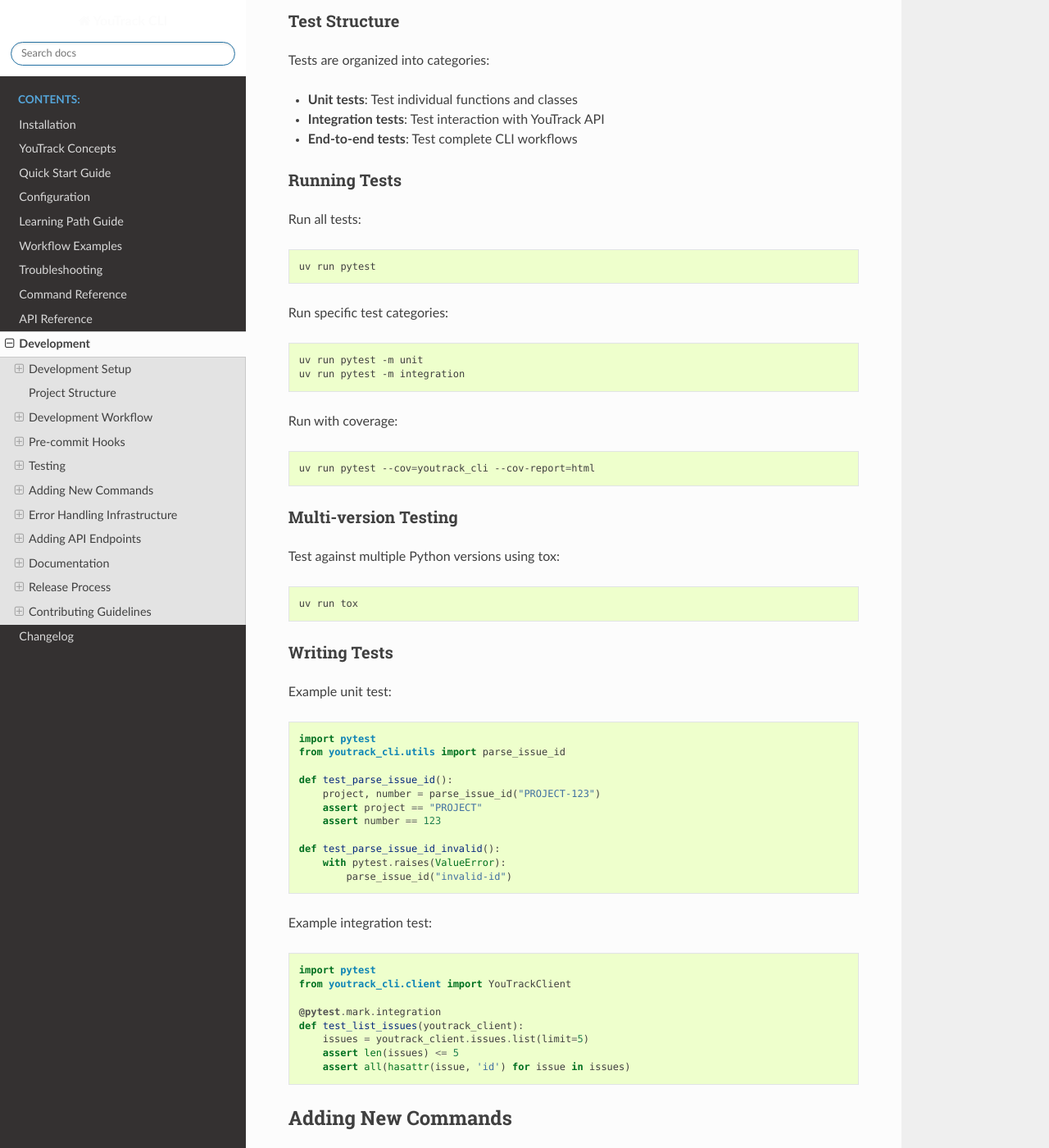
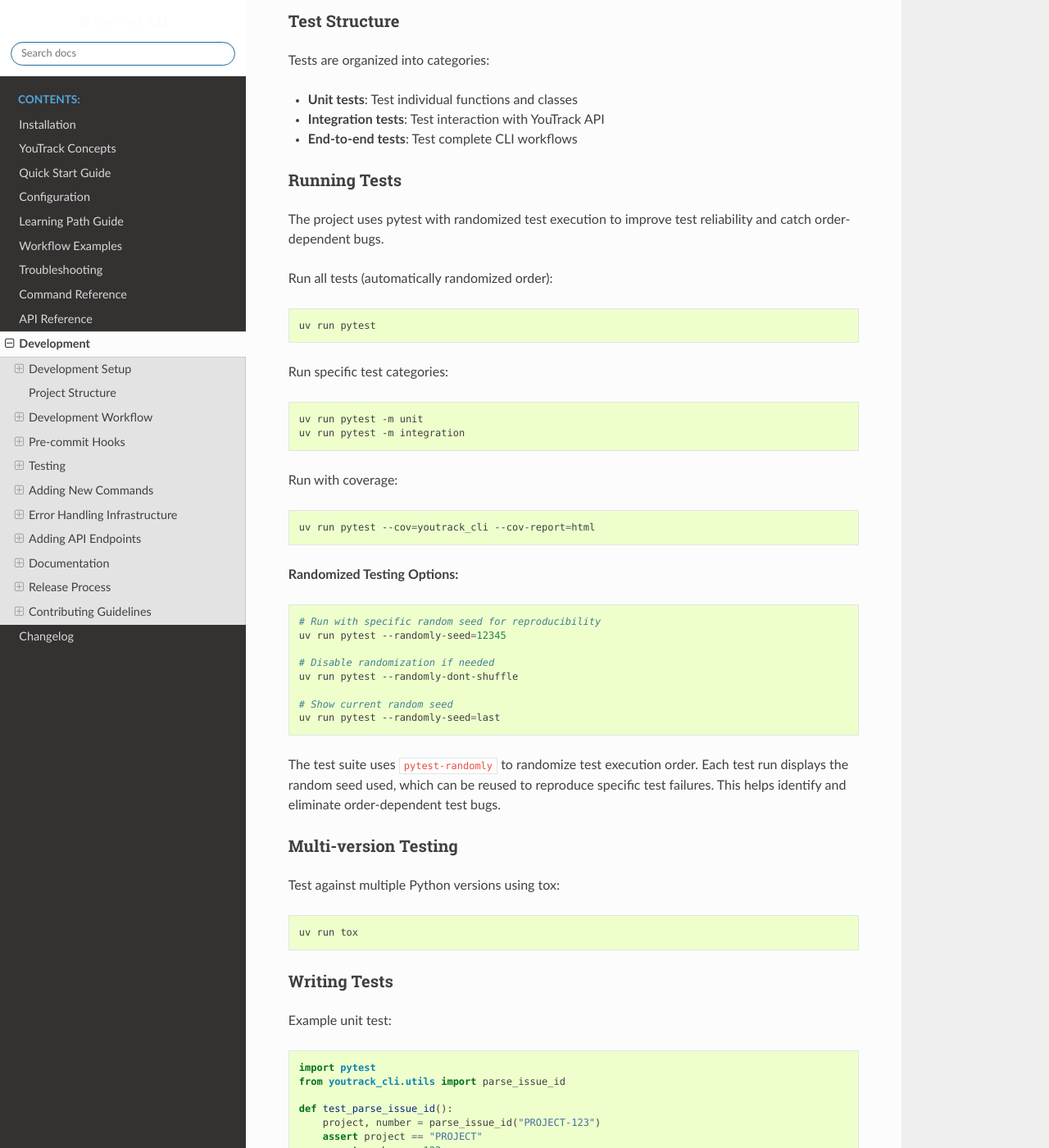
Before and after one commit to ryancheley/yt-cli, a Sphinx documentation site: the page built from docs/development.rst, in a window 1280 px wide and 1400 px high, scrolled down 4235 px. Shown: the whole window at 82% size. Built offline with Sphinx 7.4.7 and the Read the Docs theme 3.1.0, drawn with Linux system fonts in a browser that asks for light colours; pages that are not in the unit, such as notebooks, are missing from menus.

Commit message:
🧪 Add pytest-randomly for randomized test execution (#44)
- Add pytest-randomly to development dependencies
- Update README.md with randomized testing documentation
- Update docs/development.rst with detailed testing options
- Configure pytest to use randomized test execution order
- All tests pass with randomized order, no order dependencies found

Implements pytest-randomly plugin to catch order-dependent test failures
and improve test suite reliability by randomizing test execution order.

🤖 Generated with [Claude Code](https://claude.ai/code)

Co-authored-by: Claude <noreply@anthropic.com>

```diff
--- a/docs/development.rst
+++ b/docs/development.rst
@@ -225,7 +225,9 @@ Tests are organized into categories:
 Running Tests
 ~~~~~~~~~~~~~
 
-Run all tests:
+The project uses pytest with randomized test execution to improve test reliability and catch order-dependent bugs.
+
+Run all tests (automatically randomized order):
 
 .. code-block:: bash
 
@@ -243,6 +245,21 @@ Run with coverage:
 .. code-block:: bash
 
    uv run pytest --cov=youtrack_cli --cov-report=html
+
+**Randomized Testing Options:**
+
+.. code-block:: bash
+
+   # Run with specific random seed for reproducibility
+   uv run pytest --randomly-seed=12345
+
+   # Disable randomization if needed
+   uv run pytest --randomly-dont-shuffle
+
+   # Show current random seed
+   uv run pytest --randomly-seed=last
+
+The test suite uses ``pytest-randomly`` to randomize test execution order. Each test run displays the random seed used, which can be reused to reproduce specific test failures. This helps identify and eliminate order-dependent test bugs.
 
 Multi-version Testing
 ~~~~~~~~~~~~~~~~~~~~~
--- a/pyproject.toml
+++ b/pyproject.toml
@@ -118,6 +118,7 @@ dev = [
     "pytest>=8.4.1",
     "pytest-asyncio>=1.0.0",
     "pytest-cov>=6.2.1",
+    "pytest-randomly>=3.0.0",
     "ruff>=0.12.1",
     "tox>=4.27.0",
     "zizmor>=1.11.0",
```
Also changed, not shown: README.md (+11 -1 lines), 1 other file.
